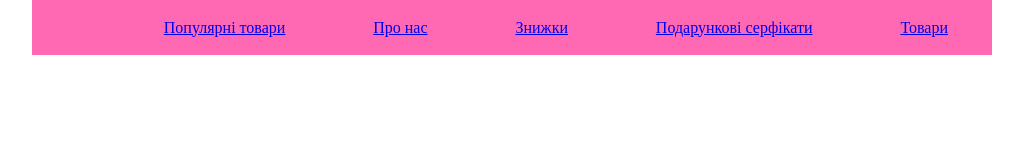
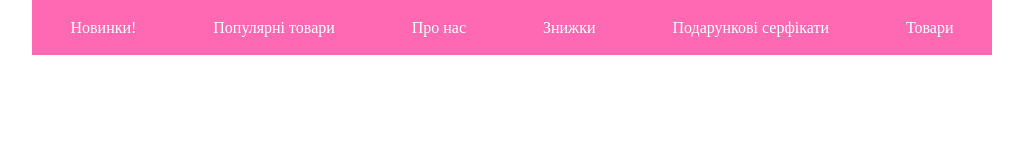
Before and after one commit to opilastrervik9407/animemaagazine, a plain HTML site: page index.html in a window 1280 px wide. Shown: the whole page, without its empty margins (128-1151 px from the left). Drawn offline with Linux system fonts and the light colour scheme.

Commit message:
My Changes

```diff
--- a/index.html
+++ b/index.html
@@ -10,22 +10,22 @@
  <header class="header">
 <nav class="pro_anime flex-between wrapper ">
     <ul class="top-menu">
-        <li class="novinka">
-          <a href="Новинки!"></a>
+        <li>
+          <a href="#">Новинки!</a>
         </li>
-        <li class="popular">
+        <li>
            <a href="#">Популярні товари</a>
         </li>
-        <li class="pronas">
+        <li>
             <a href="#">Про нас</a>
         </li>
-        <li class="open">
+        <li>
             <a href="#">Знижки</a>
         </li>
-        <li class="gift">
+        <li>
             <a href="#">Подарункові серфікати</a>
         </li>
-        <li class="tovars">
+        <li>
             <a href="#">Товари</a>
         </li>
     </ul>
--- a/style.css
+++ b/style.css
@@ -6,13 +6,15 @@
 .top-menu {
     display: flex;
     background-color:hotpink;
-    color: #fff;
     width: 1280px;
     height: 55px;
     align-items: center;
-    text-align: center;
     max-width: 960px;
     margin: 0 auto;
     list-style: none;
+}
+
+.top-menu a{
+    color:white;
     text-decoration: none;
 }
```
